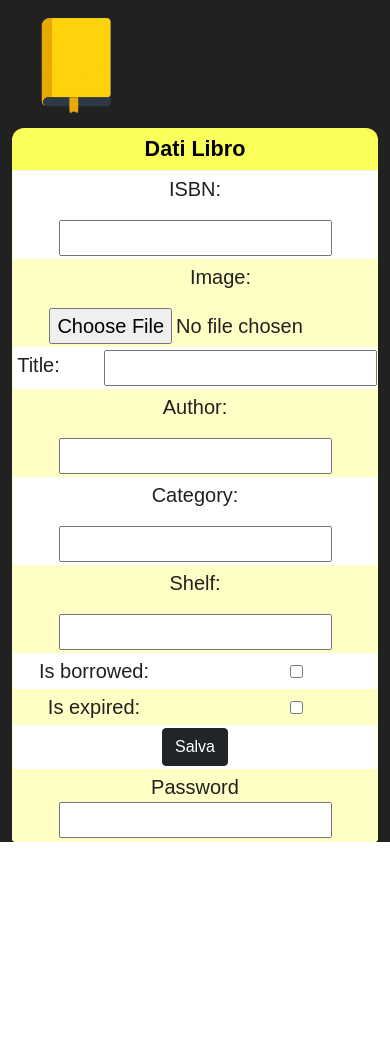
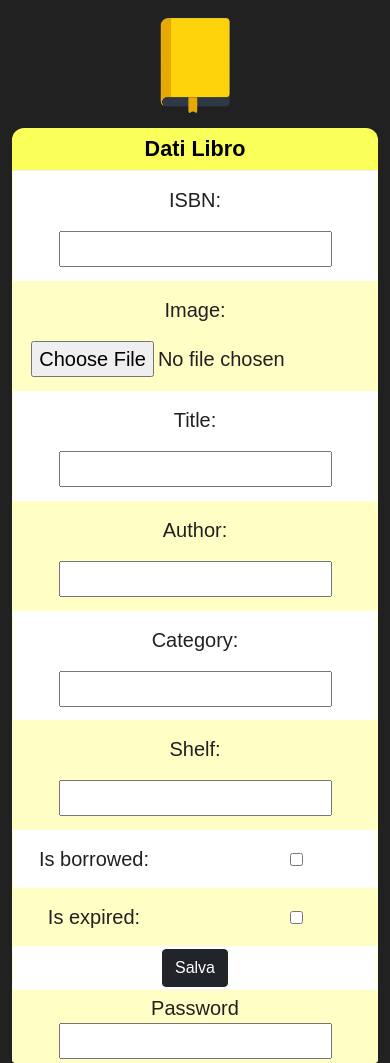
Before and after one commit to andbar27/provaLibreria, a Django app: page /libreria/add-book in a window 390 px wide. Shown: the part 68-1131 px from the top of the page. Before the commit the page ends 910 px from the top, so only its background shows below. Run offline with Django 5.2, Linux system fonts and the light colour scheme.

Commit message:
done form

```diff
--- a/libreria/static/libreria/style.css
+++ b/libreria/static/libreria/style.css
@@ -74,6 +74,19 @@ h1{
   object-fit: contain;
   height: 70%;
   max-width: 135%;
+}
+
+.tab2 {
+  width: 50%;
+  overflow: hidden;
+}
+
+.input_img1 {
+  margin-left: 14%;
+}
+
+.input_img2 {
+  margin-left: 8%;
 }
 
 .tab {
@@ -206,6 +219,28 @@ h1{
   .tab{
     width: 100%;
   }
+
+  .tab2{
+    width: 100%;
+  }
+
+  .input_img1 {
+    margin-left: 0%;
+  }
+
+  .input_img2 {
+    margin-left: 5%;
+  }
+
+  .row{
+    margin-bottom: 3%;
+    margin-top: 3%;
+  }
+
+  .col{
+    margin-right: 3%;
+    margin-left: 3%;
+  }
 }
 
 #t-statLib {
--- a/libreria/templates/libreria/add-book.html
+++ b/libreria/templates/libreria/add-book.html
@@ -7,11 +7,17 @@
 
 
     <div class="container">
-        {% load static %}
-        <img src="{% static 'libreria/libro.png' %}" alt="logolibro" style="width:8rem; height:8rem; position: relative;">
+
+
         <div class="row2">
             <div class="col-sm" style="margin-top: 0%;">
+                <div class="tab2">
+                    {% load static %}
+                    <img src="{% static 'libreria/libro.png' %}" alt="logolibro" style="width:8rem; height:8rem; position: relative; margin: auto; display: block;">
+
+                </div>
                 <div class="tab">
+
                     <div class="tab__title">Dati Libro</div>
                     <div class="tab__data">
                         <div class="tab__center">
@@ -25,16 +31,20 @@
                                     </div>
                                 </div>
                             </div>
+
+
                             <div class="item">
                                 <div class ="row">
                                     <div class="col">
-                                        <label for="id_image" style="margin-left: 14%;">Image:</label>
+                                        <label class = "input_img1" for="id_image">Image:</label>
                                     </div>
                                     <div class="col">
-                                        <input type="file" style="margin-left: 10%;" name="image" accept="image/*" id="id_image">
+                                        <input class = "input_img2" type="file" name="image" accept="image/*" id="id_image">
                                     </div>
                                 </div>
                             </div>
+
+
                             <div class="item">
                                 <div class ="row">
                                     <div class="col">
@@ -106,6 +116,8 @@
                             </div>
                         </div>
                     </div>
+                </div>
+                <div class="tab2">
                     {% if libro.image %}
                     <img src="{{ libro.image.url }}" class="card-img-top" alt="..." style=" object-fit: contain; height:70%; min-width:18rem;" >
                     {% endif %}
--- a/libreria/templates/libreria/add-member.html
+++ b/libreria/templates/libreria/add-member.html
@@ -7,8 +7,10 @@
     <div class="container">
         <div class="row2" style="display: inline-flex; width:100%">
             <div class="col-sm" style="margin-top: 5%;">
-                {% load static %}
-                <img src="{% static 'libreria/membro.png' %}" alt="logomembro"  style="width:8rem; height:8rem;" >
+                <div class="tab2">
+                    {% load static %}
+                    <img src="{% static 'libreria/membro.png' %}" alt="logomembro"  style="width:8rem; height:8rem; margin: auto; display: block;" >
+                </div>
                 <div class="tab">
                     <div class="tab__title">Dati Membro</div>
                     <div class="tab__data">
```
